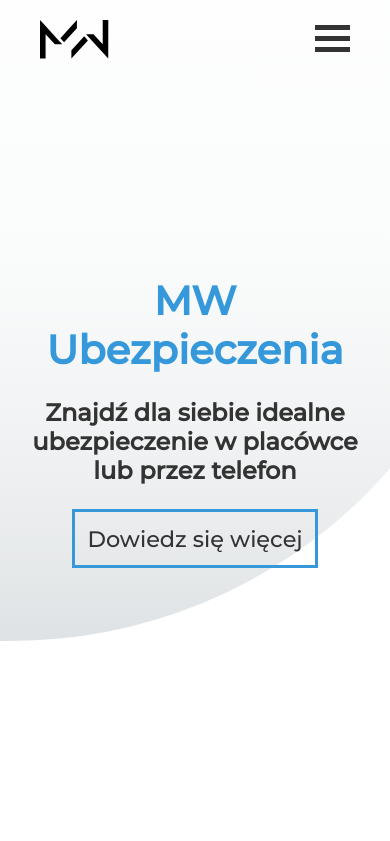
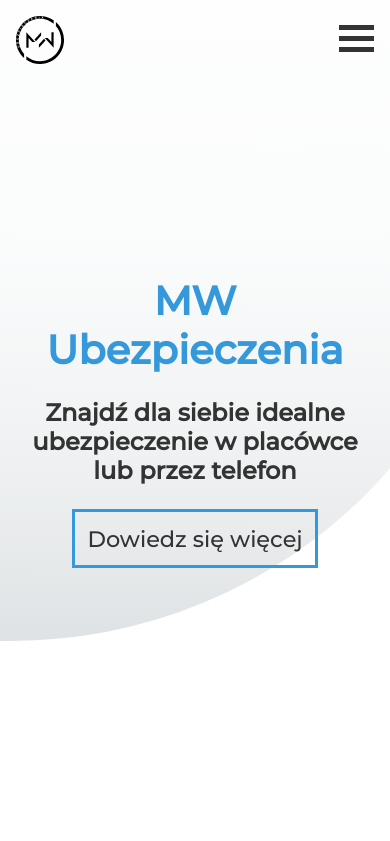
Before and after one commit to Goofsy/mw-ubezpieczenia, a website built with Parcel: page index.html in a window 390 px wide. Shown: the top 841 px of the page. Built offline with nearby package versions, Linux system fonts and the light colour scheme.

Commit message:
company logo changed

```diff
--- a/index.html
+++ b/index.html
@@ -20,9 +20,11 @@
     <header id="home">
       <nav class="navbar">
         <div class="container">
-          <a class="logo" href="#home">
-            <img src="./src/images/mw-logo-inner.svg" />
-          </a>
+          <div class="logo">
+            <a href="#home">
+              <img src="./src/images/mw-logo.svg"/>
+            </a>
+          </div>
           <ul class="hamburger">
             <li></li>
             <li></li>
@@ -48,7 +50,7 @@
       <div class="sidebar hidden">
         <div class="logo">
           <a href="#home">
-            <img src="./src/images/mw-logo-inner.svg"/>
+            <img src="./src/images/mw-logo.svg"/>
           </a>
         </div>
         <ul class="nav">
--- a/src/js/script.js
+++ b/src/js/script.js
@@ -22,7 +22,7 @@
     $('[id]').each(function (_, elem) {
       const offsetTop = $(elem).offset().top;
       const outerHeight = $(this).outerHeight(true);
-      if (windowTop > offsetTop - 500 && windowTop < offsetTop + outerHeight) {
+      if (windowTop > offsetTop - 80 && windowTop < offsetTop + outerHeight) {
         const elemId = $(elem).attr('id');
         $('nav ul li a.active').removeClass('active');
         $("nav ul li a[href='#" + elemId + "']").addClass('active');
--- a/src/sass/components/_sidebar.scss
+++ b/src/sass/components/_sidebar.scss
@@ -38,6 +38,8 @@
   .logo {
     padding-top: 1rem;
     padding-bottom: 0 !important;
-    text-align: center;
+    width: 70px !important;
+    height: 70px !important;
+    margin: auto;
   }
 }
--- a/src/sass/layout/_media.scss
+++ b/src/sass/layout/_media.scss
@@ -96,8 +96,14 @@
       padding: 1rem;
       height: 80px;
 
+      .container {
+        padding: 0;
+      }
+
       .logo {
-        padding: 0;
+        margin: 0;
+        height: 100%;
+        width: 48px;
       }
 
       .nav {
--- a/src/sass/sections/_header.scss
+++ b/src/sass/sections/_header.scss
@@ -32,7 +32,14 @@
   }
 
   .logo {
-    padding-bottom: 1rem;
+    height: 70%;
+    max-width: 70px;
+    margin-bottom: 0.7rem;
+
+    img {
+      width: 100%;
+      height: 100%;
+    }
   }
 
   .hamburger {
```
